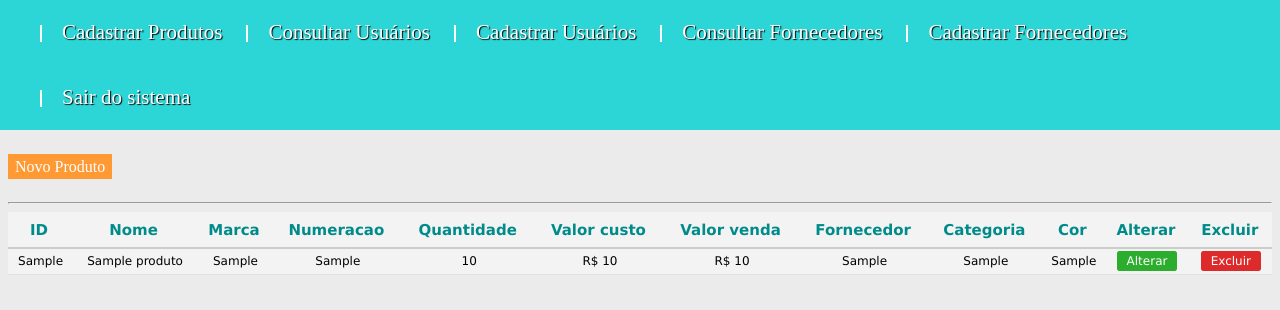
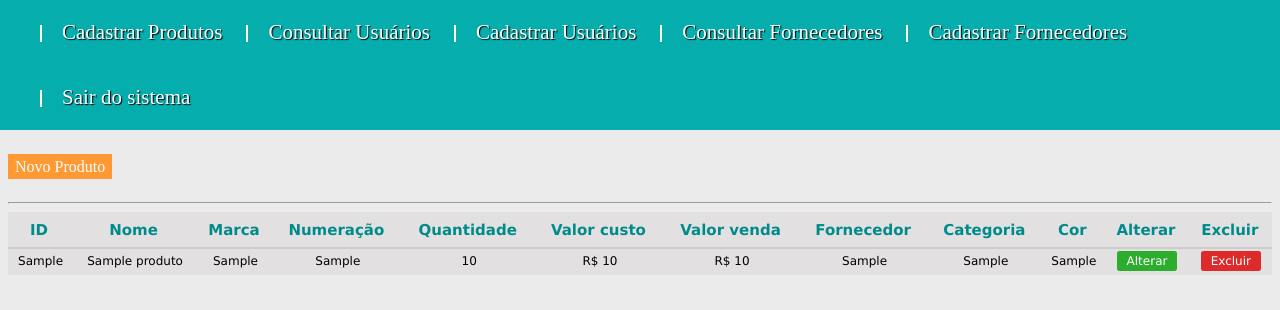
Before and after one commit to Daniel-Otaviano/NIXIS, a PHP site: page /PHP/consultandoProduto.php in a window 1280 px wide. Shown: the top 310 px of the page. Run offline with PHP 8.4, Linux system fonts and the light colour scheme; the visitor is signed in with stand-in values (Sample User, id 1); tables that the repository leaves empty or names only in its code hold one stand-in row (values such as "Sample post").

Commit message:
Formata dados inseridos na tabela

```diff
--- a/CSS/formataTabelaCrud.css
+++ b/CSS/formataTabelaCrud.css
@@ -56,7 +56,7 @@ th{
 }
 
 tr:nth-child(odd) {
-		background-color:#F3F3F3;
+		background-color:rgb(226, 224, 224);
 }
 
 tr:nth-child(even) {
@@ -120,7 +120,7 @@ tr:hover {
 #menu ul{
   margin: -8px;
   list-style: none;
-  background-color: rgb(45, 214, 214);
+  background-color: rgb(5, 173, 173);
 
 }
 
--- a/HTML/cadastrarProduto.php
+++ b/HTML/cadastrarProduto.php
@@ -97,7 +97,6 @@ $logado = $_SESSION['email'];
                 <option value = "Sapatenis">Sapatenis</option>
                 <option value = "Tênis">Tênis</option>
                 <option value = "Performance">Tênis Performance</option>
-                <option value = "Sandálias">Sandálias</option>
                 <option value = "Sapatilhas">Sapatilhas</option>
                 <option value = "Cinto">Cinto</option>
                 <option value = "Meia">Meia</option>
@@ -155,7 +154,7 @@ $logado = $_SESSION['email'];
                     echo "<strong id = 'alert'>Não alterar código fonte</strong>";
                 }else if(verificaEntradaString($categoriaProduto) || verificaEntradaString($corProduto)){
                     echo "<strong id = 'alert'>Não alterar código fonte</strong>";
-                }else if ((strlen($nomeProduto) < 4|| strlen($marcaProduto) < 4|| strlen($quantidadeProduto) < 1|| strlen($valorCusto) < 3|| strlen($valorVenda) < 3 || strlen($categoriaProduto) < 4 || strlen($corProduto) < 4)){
+                }else if ((strlen($nomeProduto) < 4|| strlen($marcaProduto) < 3|| strlen($quantidadeProduto) < 1|| strlen($valorCusto) < 3|| strlen($valorVenda) < 3 || strlen($categoriaProduto) < 4 || strlen($corProduto) < 4)){
                     echo "<strong id = 'alert'>Algum campo apresenta tamanho inválido</strong>";
                 //}else if($valorCusto == 0.00 || $valorCusto = 00.00 || $valorVenda == 0.00 || $valorVenda == 00.00 || strtolower($nomeProduto) == "nome" || strtolower($marcaProduto) == "marca" || strtolower($numeracaoProduto) == "numeracao"){
                 //    echo "<strong id = 'alert'>Valores inválidos, tente novamente</strong>";
--- a/PHP/consultandoFornecedor.php
+++ b/PHP/consultandoFornecedor.php
@@ -41,7 +41,7 @@ require "conexao.php";
     <tr>
       <th>ID</th>
       <th>Nome</th>
-      <th>Email</th>
+      <th>E-mail</th>
       <th>Telefone</th>
       <th>Celular</th>
       <th>Endereço</th>
--- a/PHP/consultandoProduto.php
+++ b/PHP/consultandoProduto.php
@@ -42,7 +42,7 @@ require "conexao.php";
       <th>ID</th>
       <th>Nome</th>
       <th>Marca</th>
-      <th>Numeracao</th>
+      <th>Numeração</th>
       <th>Quantidade</th>
       <th>Valor custo</th>
       <th>Valor venda</th>
```
Also changed, not shown: HTML/cadastrarFornecedor.php (line endings or trailing spaces), PHP/consultandoUsuario.php (line endings or trailing spaces).
